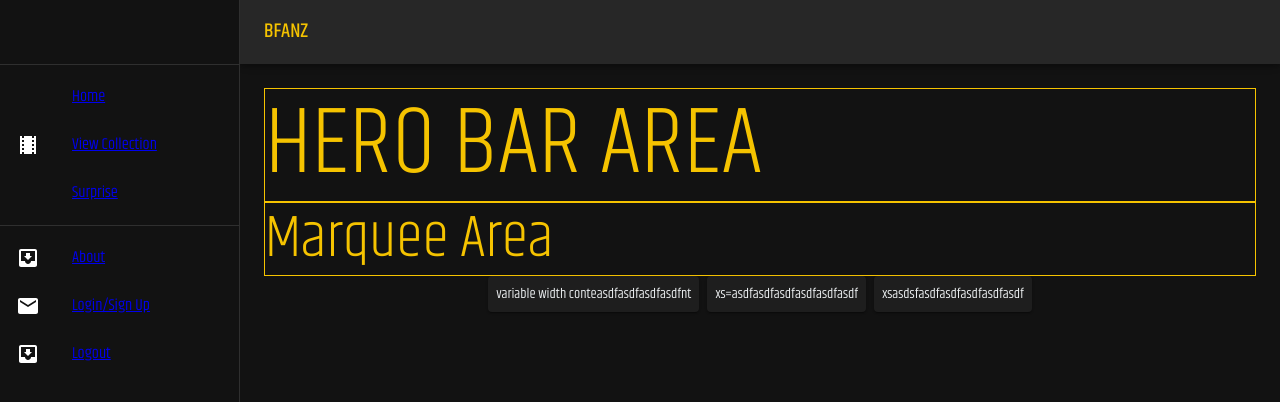
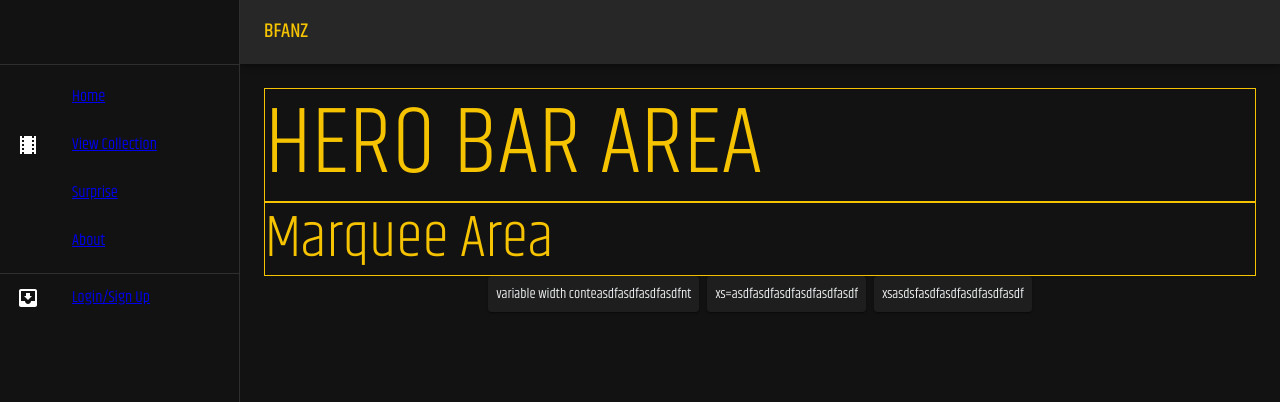
Before and after one commit to WilliamCrownover/bfanz, a React (Create React App) app in the folder client/: page / in a window 1280 px wide. Shown: the top 402 px of the page. Built offline with nearby package versions, Linux system fonts and the light colour scheme.

Commit message:
Switched login and logout buttons to render with ternary operator

```diff
--- a/client/src/components/ResponsiveDrawer/index.js
+++ b/client/src/components/ResponsiveDrawer/index.js
@@ -11,7 +11,6 @@ import List from '@mui/material/List';
 import ListItem from '@mui/material/ListItem';
 import ListItemIcon from '@mui/material/ListItemIcon';
 import ListItemText from '@mui/material/ListItemText';
-import MailIcon from '@mui/icons-material/Mail';
 import MenuIcon from '@mui/icons-material/Menu';
 import Toolbar from '@mui/material/Toolbar';
 import Typography from '@mui/material/Typography';
@@ -26,6 +25,7 @@ import Login from '../../pages/Login';
 import Signup from '../../pages/Signup';
 import AddMovie from '../../pages/AddMovie';
 
+import Auth from '../../utils/auth';
 
 const drawerWidth = 240;
 
@@ -50,21 +50,10 @@ function ResponsiveDrawer(props) {
     {
       text: 'Surprise',
       link: '/'
-    }
-  ];
-
-  const buttonSet2 = [
+    },
     {
       text: 'About',
       link: '/about'
-    },
-    {
-      text: 'Login/Sign Up',
-      link: '/login'
-    },
-    {
-      text: 'Logout',
-      link: '/'
     }
   ];
 
@@ -87,18 +76,29 @@ function ResponsiveDrawer(props) {
         ))}
       </List>
       <Divider />
-      <List>
-        {buttonSet2.map((navButton, index) => (
-          <Link to={navButton.link} key={navButton.text}>
+      {Auth.loggedIn() ? (
+        <>
+          <Link to='/' key='Logout' onClick={Auth.logout}>
             <ListItem button >
               <ListItemIcon>
-                {index % 2 === 0 ? <InboxIcon /> : <MailIcon />}
+                <InboxIcon />
               </ListItemIcon>
-              <ListItemText primary={navButton.text} />
+              <ListItemText primary='Logout' />
             </ListItem>
           </Link>
-        ))}
-      </List>
+        </>
+      ) : (
+        <>
+          <Link to='/login' key='Login/Sign Up'>
+            <ListItem button >
+              <ListItemIcon>
+                <InboxIcon />
+              </ListItemIcon>
+              <ListItemText primary='Login/Sign Up' />
+            </ListItem>
+          </Link>
+        </>
+      )}
     </div>
   );
 
```
